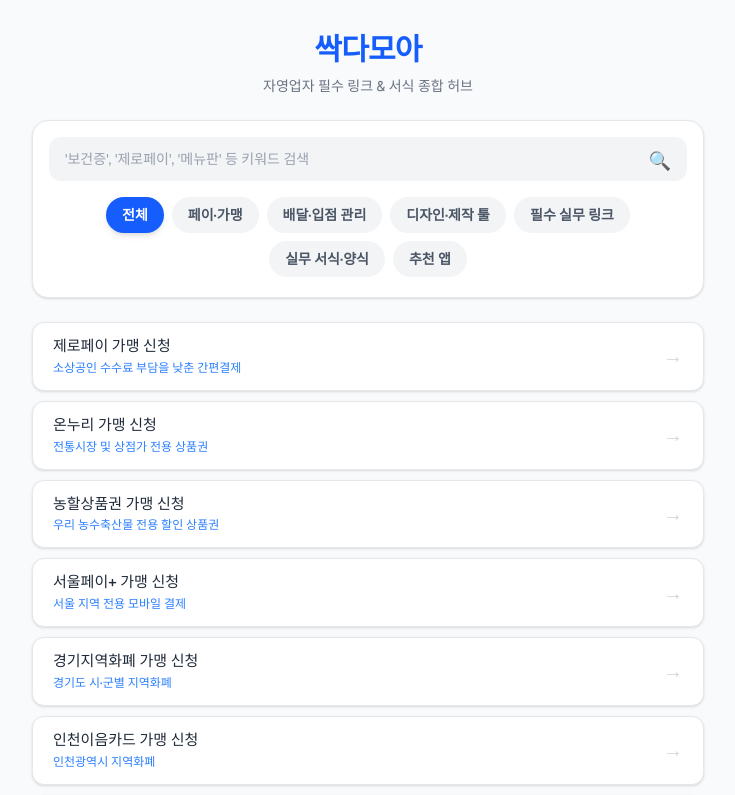
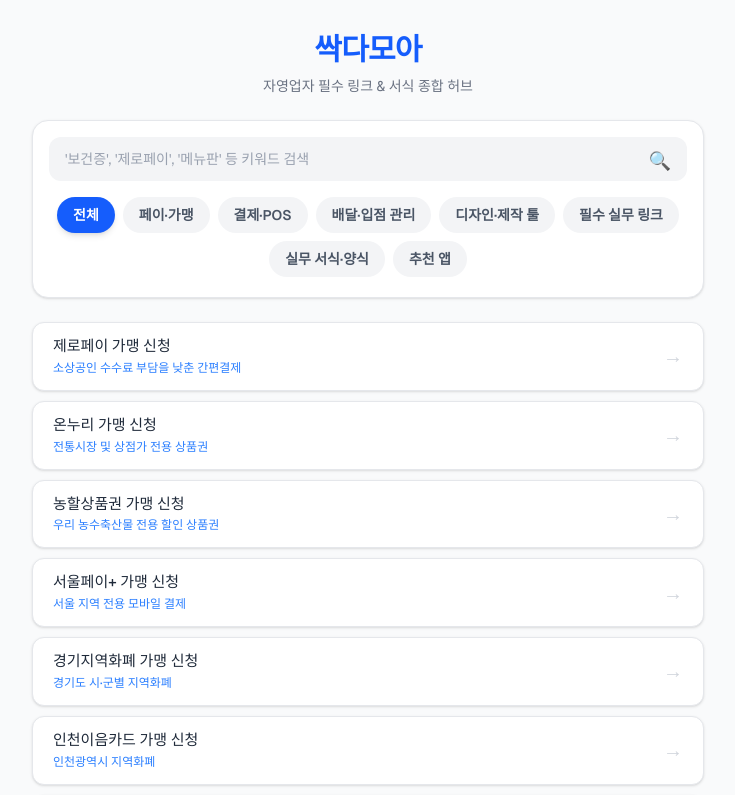
Before and after one commit to hannune-s/ssakdamoa, a Next.js app: page / in a window 1280 px wide. Shown: the top 795 px of the page, without its empty margins (272-1007 px from the left). Built offline with nearby package versions, Linux system fonts and the light colour scheme.

Commit message:
feat: add payment and pos category with related applications

```diff
--- a/src/app/page.tsx
+++ b/src/app/page.tsx
@@ -2,7 +2,7 @@
 
 import { useState, useEffect } from 'react';
 
-const CATEGORIES = ['전체', '페이·가맹', '배달·입점 관리', '디자인·제작 툴', '필수 실무 링크', '실무 서식·양식', '추천 앱'];
+const CATEGORIES = ['전체', '페이·가맹', '결제·POS', '배달·입점 관리', '디자인·제작 툴', '필수 실무 링크', '실무 서식·양식', '추천 앱'];
 
 const LINKS = [
   // 전국 단위 (페이·가맹)
@@ -17,6 +17,12 @@
   { id: 12, title: '부산 동백전 가맹 신청', desc: '부산광역시 지역화폐', category: '페이·가맹', keywords: ['동백전', '부산', '지역화폐'], url: 'https://busandong100.kr/' },
   { id: 13, title: '대구로페이 가맹 신청', desc: '대구광역시 지역화폐', category: '페이·가맹', keywords: ['대구로페이', '대구', '대구행복페이', '지역화폐'], url: 'https://minwon.daegu.go.kr/cvpl/AUTN-009/info' },
   { id: 9, title: '김포페이 가맹 신청', desc: '경기도 김포시 지역화폐', category: '페이·가맹', keywords: ['김포페이', '지역화폐', '김포'], url: 'https://gppay.merchant-portal.co.kr/bridge/' },
+
+  // 결제·POS
+  { id: 36, title: '페이히어 (모바일 POS)', desc: '스마트폰/태블릿으로 가볍게 쓰는 무료 포스기', category: '결제·POS', keywords: ['페이히어', '포스', 'POS', '결제', '카드결제', '원격결제', '간편결제'], url: 'https://payhere.in/' },
+  { id: 37, title: '페이앱 (원격/링크 결제)', desc: '단말기 없이 스마트폰으로 링크 및 원격 간편결제', category: '결제·POS', keywords: ['페이앱', '링크결제', '원격결제', '스마트폰결제', '간편결제', '수기결제'], url: 'https://www.payapp.kr/' },
+  { id: 38, title: '토스페이먼츠 (PG/간편결제)', desc: '온라인 쇼핑몰 및 매장의 빠르고 쉬운 간편결제', category: '결제·POS', keywords: ['토스', '토스페이먼츠', 'PG', '간편결제', '결제연동'], url: 'https://www.tosspayments.com/' },
+  { id: 39, title: 'IBK 박스포스 (스마트폰 카드결제)', desc: '스마트폰을 카드 결제기로 만들어주는 앱', category: '결제·POS', keywords: ['박스포스', 'IBK', '기업은행', '스마트폰결제', '포스', '간편결제', '원격결제'], url: 'https://boxpos.ibk.co.kr/' },
 
   // 배달·입점 관리
   { id: 27, title: '배달의민족 (배민사장님광장)', desc: '배달의민족 입점 신청 및 가게 관리', category: '배달·입점 관리', keywords: ['배달의민족', '배민', '배달', '입점', '사장님광장'], url: 'https://ceo.baemin.com/' },
```
